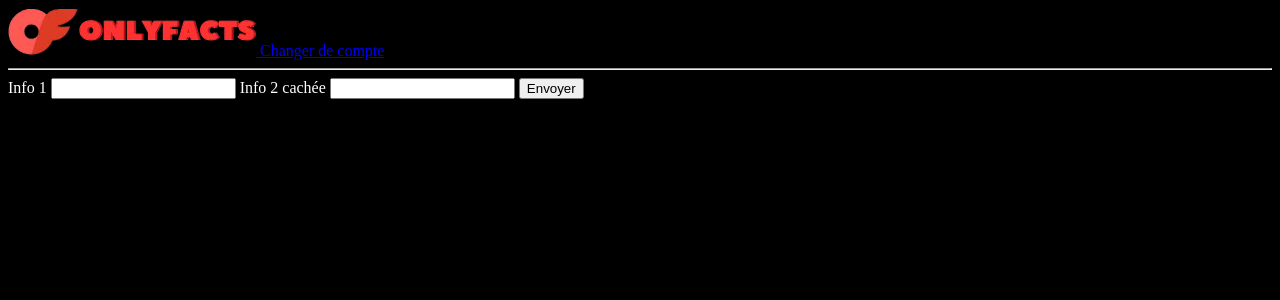
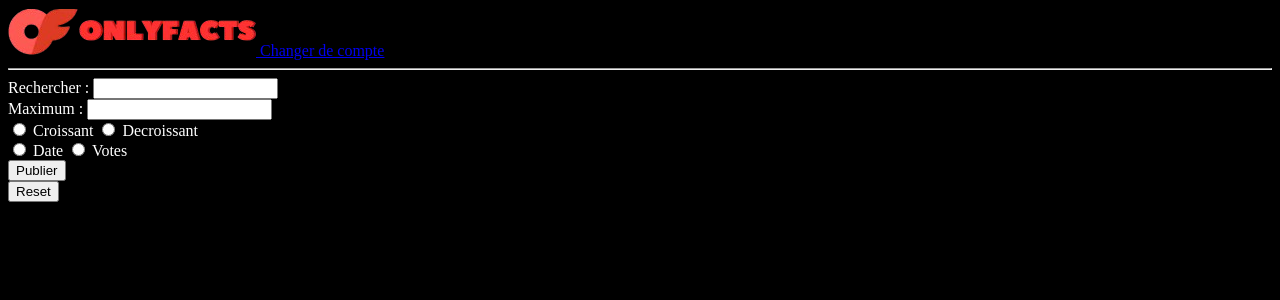
Before and after one commit to Douwang0/OnlyFacts, a Flask app: template apps/templates/search.html in a window 1280 px wide. Shown: the top 300 px of the page. Run offline with Flask 3, Linux system fonts and the light colour scheme; the template is opened without the code that fills it, so the values that code supplies are empty; parts of the project's set-up code (start-up, migrations or seed data) failed here and were passed over.

Commit message:
Page de recherche non testé

```diff
--- a/apps/post.py
+++ b/apps/post.py
@@ -1,13 +1,13 @@
 from apps.data import get_posts_avec_infos,get_votes_post
 from time import time
 
-def liste_post_fini(debut = 0,fin = 20,croissant=False,cle="created",search=""):
+def liste_post_fini(fin = 20,croissant=False,cle="created",search=""):
     """Donne la liste des posts prete a etre utiliser dans la page suivant les parametres"""
     posts = get_posts_avec_infos(search)
     for post in posts:
         post["upvote"] = get_votes_post(post["id"])
     posts = tri_selection_dicos_parametre(posts,cle,croissant)
-    posts = posts[debut:fin]
+    posts = posts[:fin]
     for post in posts:
         temp = time() - post['created']
 
--- a/apps/routes.py
+++ b/apps/routes.py
@@ -53,6 +53,15 @@ def register():
             return redirect('/login')
     return render_template('signin.html', erreur=erreur)
 
+@app.route('/search', methods = ['GET'])
+def search():
+    if g.utilisateur is None:
+        return redirect(location="/login")
+    parametres = session.get("parametres")
+    if not parametres:
+        session["parametres"] = ("",20,False,"created")
+
+    return render_template('search.html', titre='Recherche', utilisateur=g.utilisateur, posts=liste_post_fini(*parametres))
 
 
 @app.route('/create_post', methods = ['POST'])
@@ -62,19 +71,29 @@ def create_post():
         creer_post(g.utilisateur["id"], contenu)
     return redirect("/")
 
-@app.route('/get_cle_tri', methods = ['POST'])
-def get_cle_tri():
-    min = request.form['min']
-    if min < 0:
-        min = 0
+@app.route('/filtrer', methods = ['POST'])
+def filtrer():
+    texte = request.form["texte"]
     max = request.form['max']
+    if max < 0 or not max.isnumeric():
+        max = 0
+    else:
+        max = int(min)
+    max = request.form['max']
+
     long = len(get_tous_posts())
     if max > long:
         max = long
     ordre = request.form['ordre'] # Croissant True/False
+    if ordre == "croissant" : ordre = True
+    else: ordre = False
     cle = request.form['cle']
 
-    session["parametres"] = ()
+    session["parametres"] = (texte,min,max,ordre,cle)
+
+@app.route('/reset_filtre', methods = ['POST'])
+def reset():
+    session["parametres"] = ("",20,False,"created")
 
 #Page de test, a enlever
 @app.route('/form', methods = ['POST','GET'])
--- a/apps/templates/index.html
+++ b/apps/templates/index.html
@@ -18,13 +18,7 @@
     <input type="submit" value="Publier">
 </form>
 
-<form action="/create_post" method="POST">
 
-    <label for="contenu">Contenu :</label><br>
-    <textarea id="contenu" name="contenu" rows="5" cols="40" required></textarea><br><br>
-
-    <input type="submit" value="Publier">
-</form>
 <hr>
 <div class="posts">
     {% for post in posts %}
--- a/apps/templates/search.html
+++ b/apps/templates/search.html
@@ -1,13 +1,36 @@
-<!-- Fichier exemple pour les forms -->
 {% extends "base.html" %}
 {% block content %}
-<form method="post">
-    <label>Info 1</label>
-    <input type="text" name="info">
+<form action="/filtrer" method="POST">
+    <label for="texte">Rechercher :</label>
+    <input type="text" id="texte" name="texte"><br>
 
-    <label>Info 2 cachée</label>
-    <input type="password" name="info_cachee">
+    <label for="max">Maximum :</label>
+    <input type="text" id="max" name="max"><br>
 
-    <input type="submit" value="Envoyer">
+    <input type="radio" id="croissant" name="ordre" value="croissant">
+    <label for="croissant">Croissant</label>
+    <input type="radio" id="decroissant" name="ordre" value="decroissant">
+    <label for="decroissant">Decroissant</label><br>
+
+    <input type="radio" id="created" name="cle" value="created">
+    <label for="croissant">Date</label>
+    <input type="radio" id="upvote" name="cle" value="upvote">
+    <label for="decroissant">Votes</label><br>
+
+    <input type="submit" value="Publier">
 </form>
+<form action="/reset_filtre" method="POST"> <input type="submit" value="Reset"> </form>
+
+<div class="posts">
+    {% for post in posts %}
+    <div class="post">
+        <h3>{{ post.auteur.prenom }}</h3>
+        <p>{{ post.body }}</p>
+        <small>{{ post.created }}</small>
+        <small>Avec {{ post.upvote }} upvotes</small>
+        <hr>
+    </div>
+    {% endfor %}
+</div>
+
 {% endblock %}
```
Also changed, not shown: Docs/Journal de Bord.md (+5 -0 lines).
